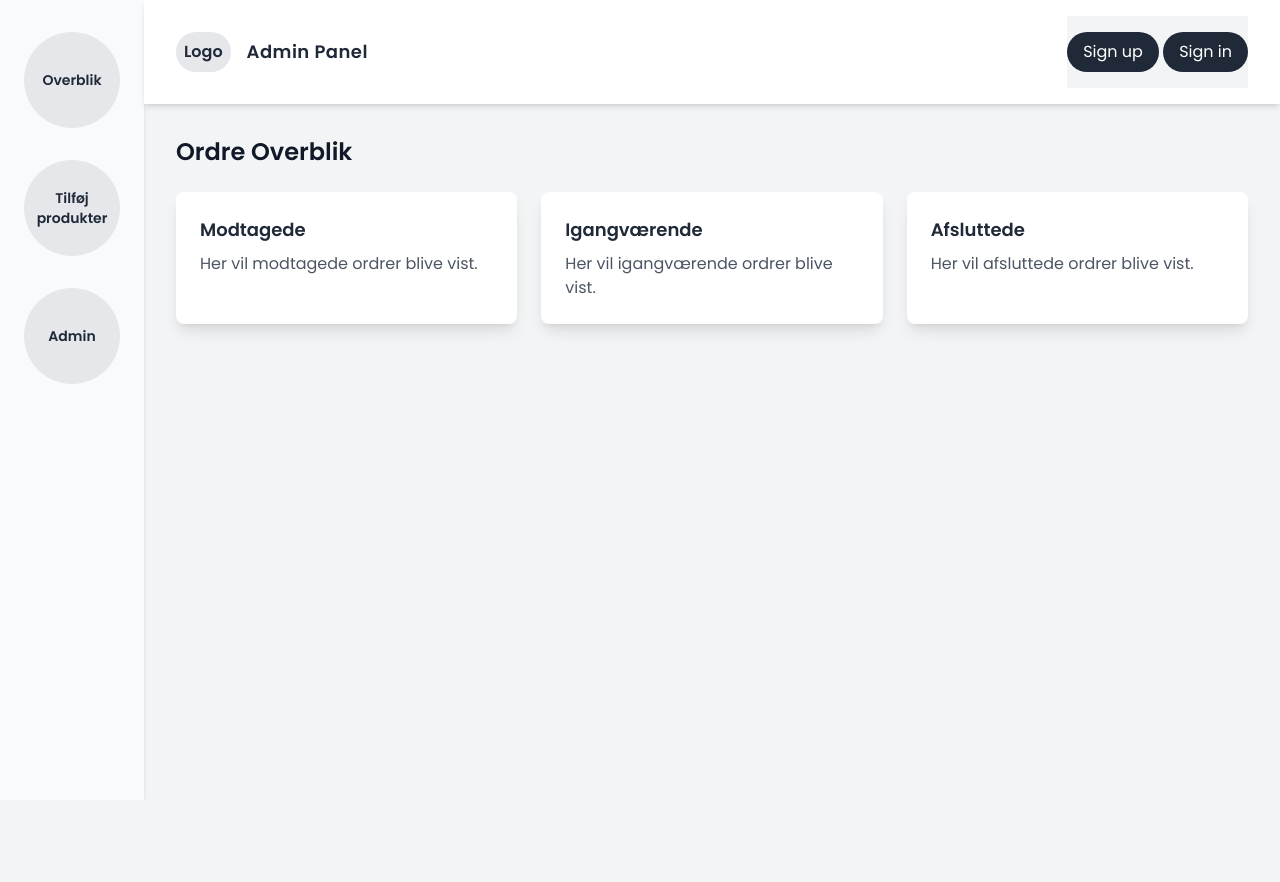
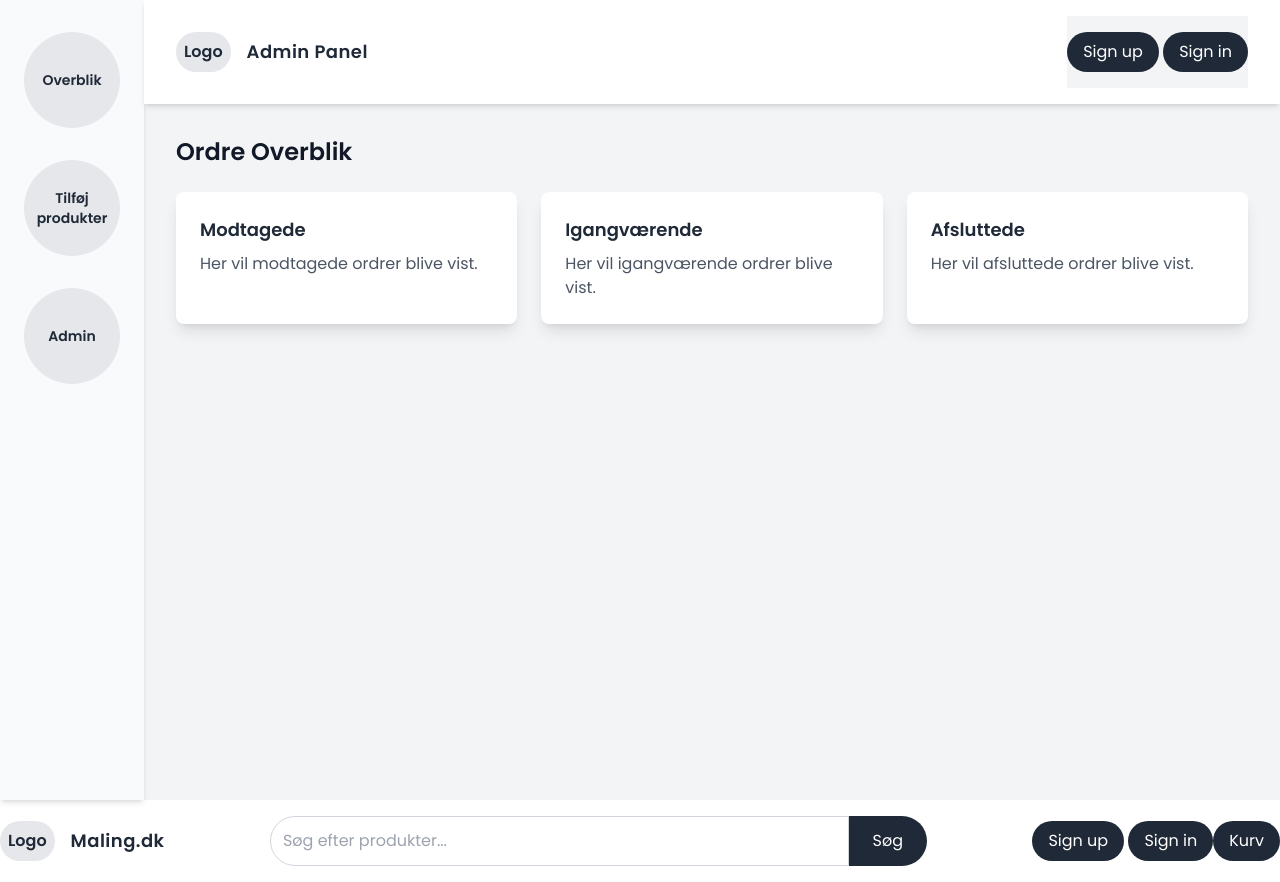
Before and after one commit to ThirdSemesterProject/Maler-Frontend, a website: page HTML/adminForside.html in a window 1280 px wide. Before the commit the page ends 800 px from the top, so only its background shows below. Drawn offline with nearby package versions, Linux system fonts and the light colour scheme.

Commit message:
reworked header to script

```diff
--- a/HTML/adminForside.html
+++ b/HTML/adminForside.html
@@ -14,7 +14,7 @@
 </head>
 <body class="bg-gray-100 text-gray-800">
 <div class="flex">
-
+    <script src="../JS/HeaderScript.js"></script>
     <!-- Sidebar -->
     <aside class="w-36 bg-gray-50 shadow-md h-screen py-8 flex flex-col items-center">
         <!-- Overblik -->
--- /dev/null
+++ b/JS/HeaderScript.js
@@ -0,0 +1,96 @@
+function CreateHeader() {
+    return '<!-- Header -->\n' +
+        '<header class="bg-white py-4 shadow-md">\n' +
+        '    <div class="container mx-auto flex justify-between items-center">\n' +
+        '        <!-- Logo -->\n' +
+        '        <div class="flex items-center">\n' +
+        '            <div class="bg-gray-200 p-2 rounded-full">\n' +
+        '                <span class="text-gray-800 font-bold">Logo</span>\n' +
+        '            </div>\n' +
+        '            <span class="ml-4 font-semibold text-lg tracking-wide">Maling.dk</span>\n' +
+        '        </div>\n' +
+        '\n' +
+        '        <!-- søgefelt -->\n' +
+        '        <div class="flex-grow flex justify-center relative">\n' +
+        '            <div class="flex items-center w-2/3 relative">\n' +
+        '                <input\n' +
+        '                        type="text"\n' +
+        '                        id="search-input"\n' +
+        '                        placeholder="Søg efter produkter..."\n' +
+        '                        class="p-3 rounded-l-full text-gray-800 w-full border border-gray-300 focus:outline-none focus:ring focus:ring-gray-400"\n' +
+        '                        oninput="searchByNameOrItemNo()">\n' +
+        '                <div\n' +
+        '                        id="results-container"\n' +
+        '                        class="absolute left-0 top-full bg-white shadow-lg rounded-md border border-gray-300 max-h-72 overflow-y-auto hidden z-50 w-full">\n' +
+        '                </div>\n' +
+        '            </div>\n' +
+        '            <button class="bg-gray-800 hover:bg-gray-700 text-white py-3 px-6 rounded-r-full">Søg</button>\n' +
+        '\n' +
+        '        </div>\n' +
+        '\n' +
+        '     <!-- Knapper -->\n' +
+        '        <div>\n' +
+        '            <button id="btn-signup" class="bg-gray-800 hover:bg-gray-700 text-white py-2 px-4 rounded-full">\n' +
+        '                Sign up\n' +
+        '            </button>\n' +
+        '            <button id="btn-show-login" class="bg-gray-800 hover:bg-gray-700 text-white py-2 px-4 rounded-full">\n' +
+        '                Sign in\n' +
+        '            </button>\n' +
+        '            <button id="btn-fetch" hidden class="bg-gray-500 hover:bg-gray-700 text-white font-bold py-2 px-4 rounded">\n' +
+        '                Fetch data\n' +
+        '            </button>\n' +
+        '            <button id="btn-get-secret" class="bg-red-500 hover:bg-red-700 text-white font-bold py-2 px-4 rounded" hidden>\n' +
+        '                Get Secret\n' +
+        '            </button>\n' +
+        '        </div>\n' +
+        '\n' +
+        '        <div class="ml-auto">\n' +
+        '            <button class="bg-gray-800 hover:bg-gray-700 text-white py-2 px-4 rounded-full">Kurv</button>\n' +
+        '        </div>\n' +
+        '\n' +
+        '        <nav class="bg-gray-100 py-4">\n' +
+        '            <div class="container mx-auto flex justify-between items-center">\n' +
+        '                <div>\n' +
+        '\n' +
+        '                </div>\n' +
+        '            </div>\n' +
+        '        </nav>\n' +
+        '\n' +
+        '        <!-- Modal start -->\n' +
+        '        <div id="login-modal" class="hidden fixed z-50 inset-0 flex items-center justify-center bg-gray-800 bg-opacity-50">\n' +
+        '            <div class="bg-white w-96 rounded-lg shadow-lg">\n' +
+        '                <div class="border-b px-4 py-2 flex justify-between items-center">\n' +
+        '                    <h3 id="modal-title" class="text-lg font-semibold">Login</h3>\n' +
+        '                    <button onclick="toggleModal()" class="text-gray-600 hover:text-gray-800">&times;</button>\n' +
+        '                </div>\n' +
+        '                <div class="p-4">\n' +
+        '                    <form>\n' +
+        '                        <div class="mb-4">\n' +
+        '                            <label for="username-field" class="block text-gray-700 font-semibold">Name</label>\n' +
+        '                            <input type="text" id="username-field" class="w-full px-3 py-2 border rounded-md focus:outline-none focus:ring focus:ring-blue-200">\n' +
+        '                        </div>\n' +
+        '                        <div class="mb-4">\n' +
+        '                            <label for="password-field" class="block text-gray-700 font-semibold">Password</label>\n' +
+        '                            <input type="password" id="password-field" class="w-full px-3 py-2 border rounded-md focus:outline-none focus:ring focus:ring-blue-200">\n' +
+        '                        </div>\n' +
+        '                    </form>\n' +
+        '                </div>\n' +
+        '                <div class="border-t px-4 py-2 flex justify-end">\n' +
+        '                    <button onclick="toggleModal()" class="bg-gray-500 hover:bg-gray-700 text-white font-bold py-2 px-4 rounded">\n' +
+        '                        Cancel\n' +
+        '                    </button>\n' +
+        '                    <button id="btn-form-login" class="bg-blue-500 hover:bg-blue-700 text-white font-bold py-2 px-4 rounded ml-2">\n' +
+        '                        Login\n' +
+        '                    </button>\n' +
+        '                </div>\n' +
+        '            </div>\n' +
+        '        </div>\n' +
+        '    </div>\n' +
+        '</header>'
+}
+
+// Append the Product Modal to the body
+(function initializeHeaderScript() {
+    const headerScript = CreateHeader();
+    document.body.insertAdjacentHTML('beforeend', headerScript);
+})();
```
Also changed, not shown: HTML/forsideKunde.html (+1 -90 lines).
